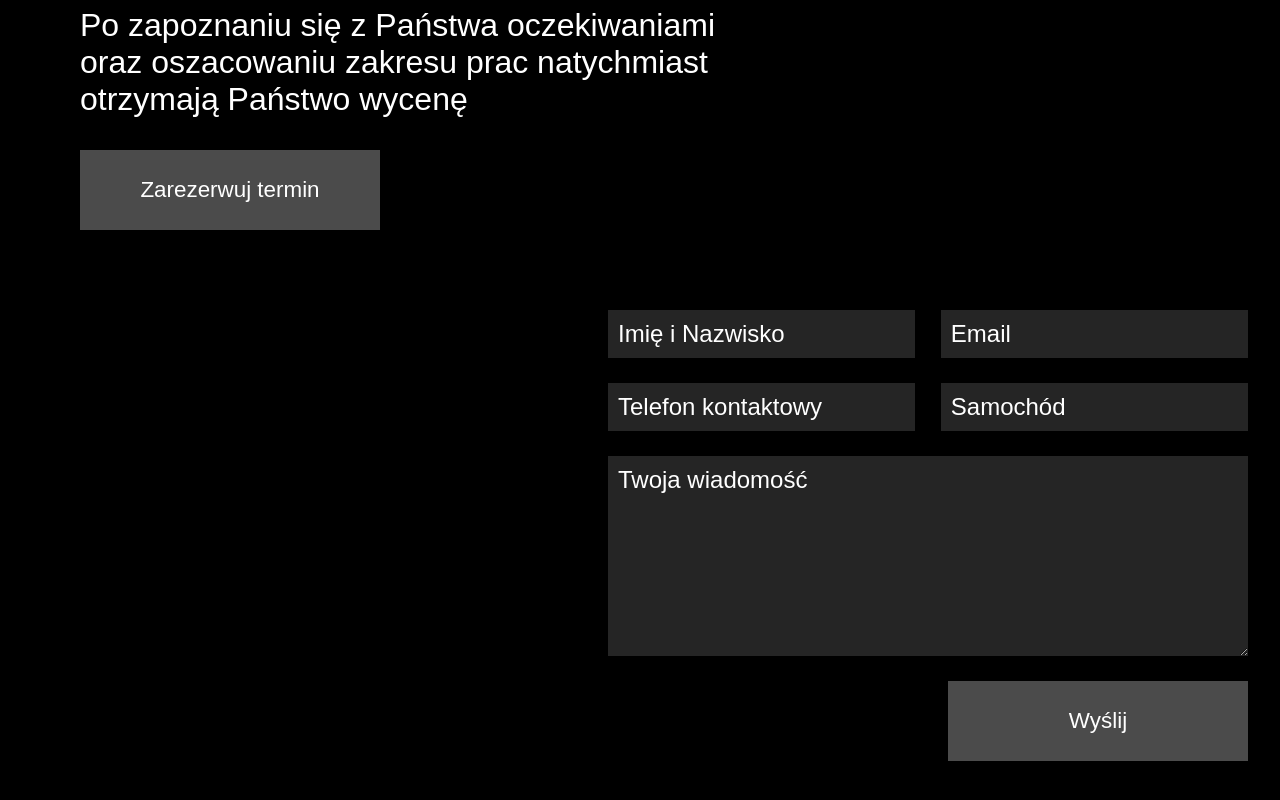
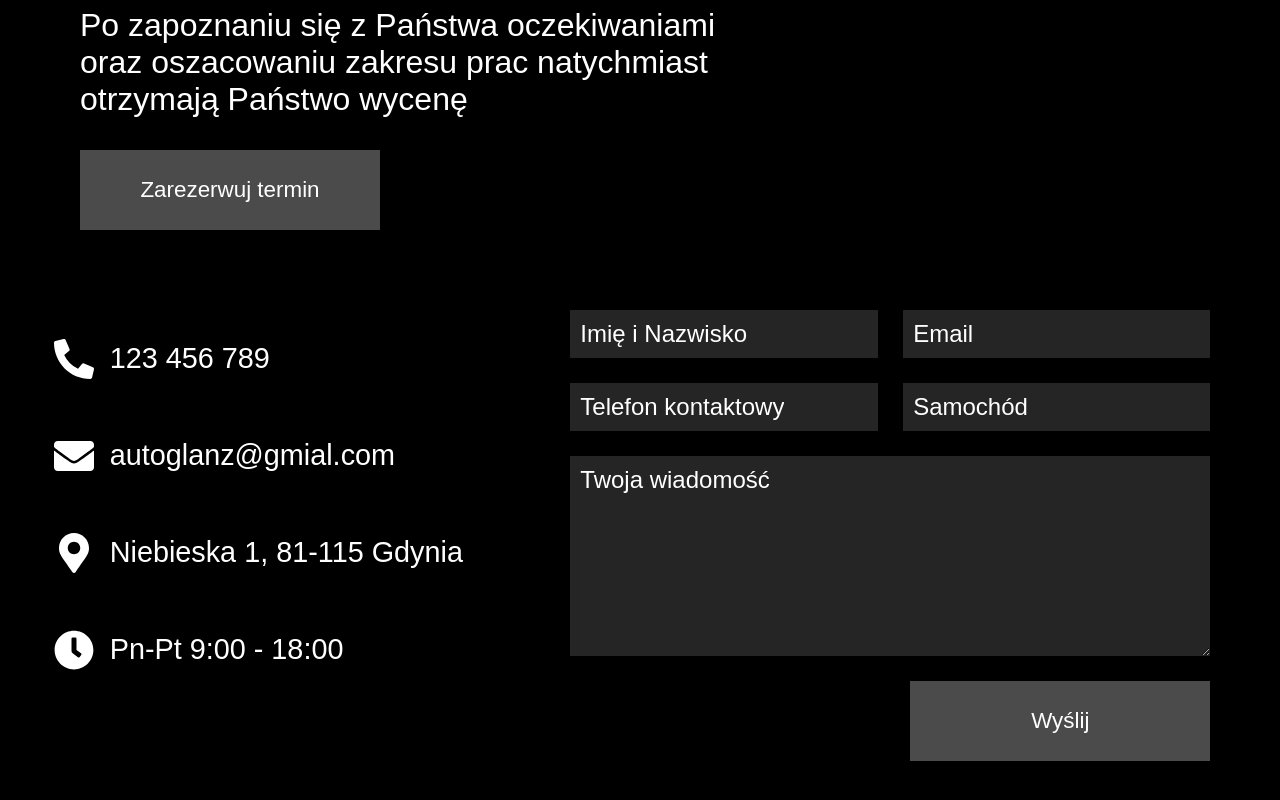
Before and after one commit to kubameyza/carlog, a React (Vite) app in the folder carlog/: page /contact in a window 1280 px wide. Shown: the part 342-1142 px from the top of the page. Built offline with nearby package versions, Linux system fonts and the light colour scheme.

Commit message:
Add contact links component

```diff
--- a/carlog/package.json
+++ b/carlog/package.json
@@ -13,6 +13,7 @@
     "react": "^18.2.0",
     "react-countup": "^6.5.0",
     "react-dom": "^18.2.0",
+    "react-icons": "^5.0.1",
     "react-image-gallery": "^1.3.0",
     "react-router-dom": "^6.18.0",
     "react-router-hash-link": "^2.4.3",
--- /dev/null
+++ b/carlog/src/components/ContactForm/ContactLinks/ContactLinks.jsx
@@ -0,0 +1,38 @@
+import { IconContext } from 'react-icons';
+import style from './ContactLinks.module.css';
+import {
+  FaPhoneAlt,
+  FaEnvelope,
+  FaMapMarkerAlt,
+  FaClock,
+} from 'react-icons/fa';
+
+const ContactLinks = () => {
+  return (
+    <IconContext.Provider
+      value={{ color: 'white', size: '40', className: 'global-class-name' }}
+    >
+      <div className={style.wrapper}>
+        <ul className={style.links_list}>
+          <li className={style.link}>
+            <FaPhoneAlt className={style.icon} />
+            <div className={style.link_text}>123 456 789</div>
+          </li>
+          <li className={style.link}>
+            <FaEnvelope />
+            <div className={style.link_text}>autoglanz@gmial.com</div>
+          </li>
+          <li className={style.link}>
+            <FaMapMarkerAlt />
+            <div className={style.link_text}>Niebieska 1, 81-115 Gdynia</div>
+          </li>
+          <li className={style.link}>
+            <FaClock />
+            <div className={style.link_text}>Pn-Pt 9:00 - 18:00</div>
+          </li>
+        </ul>
+      </div>
+    </IconContext.Provider>
+  );
+};
+export default ContactLinks;
--- /dev/null
+++ b/carlog/src/components/ContactForm/ContactLinks/ContactLinks.module.css
@@ -0,0 +1,12 @@
+.link {
+  display: flex;
+  font-family: sans-serif;
+  font-size: 1.8rem;
+  padding: 1rem;
+  align-items: center;
+}
+
+.link_text {
+  color: white;
+  padding: 1rem;
+}
--- a/carlog/src/components/ContactPage/ContactPage.jsx
+++ b/carlog/src/components/ContactPage/ContactPage.jsx
@@ -1,4 +1,5 @@
 import ContactForm from '../ContactForm/ContactForm';
+import ContactLinks from '../ContactForm/ContactLinks/ContactLinks';
 import style from './ContactPage.module.css';
 
 const ContactPage = () => {
@@ -14,7 +15,9 @@ const ContactPage = () => {
           Zarezerwuj termin
         </a>
       </div>
+
       <div id="form" className={style.form}>
+        <ContactLinks />
         <ContactForm />
       </div>
     </>
--- a/carlog/src/components/ContactPage/ContactPage.module.css
+++ b/carlog/src/components/ContactPage/ContactPage.module.css
@@ -30,5 +30,5 @@
 .form {
   width: 100;
   display: flex;
-  justify-content: flex-end;
+  justify-content: space-around;
 }
--- a/carlog/src/components/Header/Logo/Logo.jsx
+++ b/carlog/src/components/Header/Logo/Logo.jsx
@@ -4,7 +4,7 @@ import styles from './Logo.module.css';
 const Logo = () => {
   return (
     <Link to="home" className={styles.logo}>
-      autokosmetyka
+      Auto Glanz
     </Link>
   );
 };
```
Also changed, not shown: 1 other file (tests, documents, lock files or other folders).
